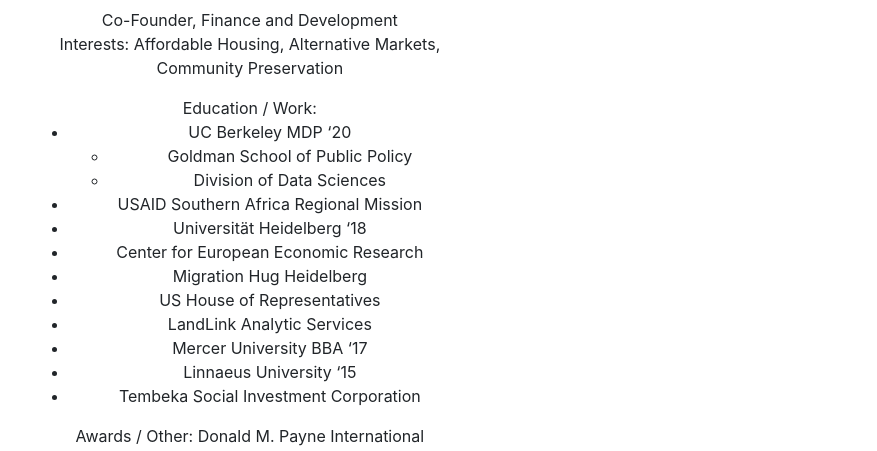
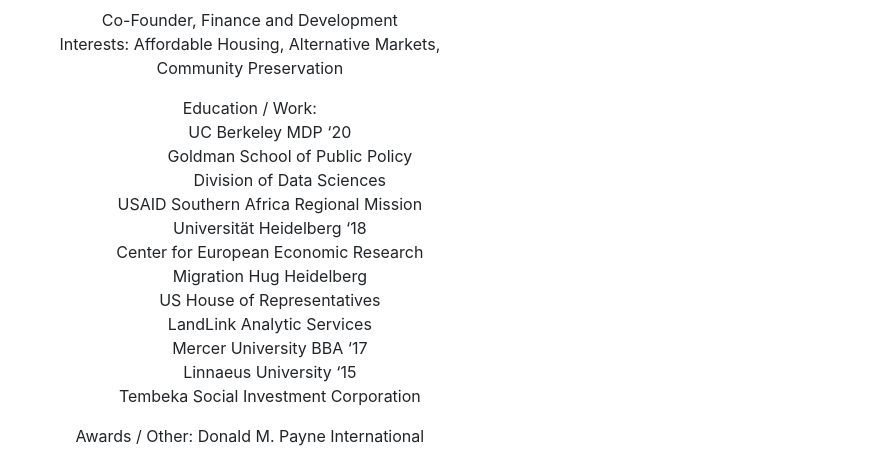
Before and after one commit to housing-coopnet/coopnet, a React (Create React App) app in the folder coopnetsite/: page /about in a window 1280 px wide. Shown: the part 1389-1840 px from the top of the page, without its empty margins (60-937 px from the left). Built offline with nearby package versions, Linux system fonts and the light colour scheme.

Commit message:
get rid of bullet points

```diff
--- a/coopnetsite/src/components/FAQ.js
+++ b/coopnetsite/src/components/FAQ.js
@@ -10,6 +10,7 @@
 <Row>
   <Col>
     <p>
+
     Lorem ipsum dolor sit amet, consectetur adipiscing elit. Maecenas mi diam, accumsan id ante ut, interdum ullamcorper quam. Suspendisse urna turpis, tempus sed ipsum sed, porta finibus tellus. Morbi vitae consectetur mi, vel facilisis massa. Etiam bibendum vestibulum ultricies. Donec pulvinar est a odio tempor, eu suscipit enim tincidunt. Aliquam ipsum ipsum, mattis at dapibus quis, faucibus eget mi. Duis id nibh id ligula aliquam eleifend nec non risus. Etiam malesuada varius blandit. Maecenas dapibus magna ut orci auctor rhoncus. Aenean feugiat tincidunt rhoncus. Etiam molestie laoreet ligula a dapibus. Praesent eu felis eu sapien viverra rhoncus ut eu risus. Morbi pellentesque eros vel ultrices bibendum. Morbi auctor nunc ac tristique pellentesque.
     </p>
     </Col>
--- a/coopnetsite/src/stylesheets/App.css
+++ b/coopnetsite/src/stylesheets/App.css
@@ -232,3 +232,7 @@
 .navBreaker {
   width: 100%;
 }
+
+ul, li{
+list-style: none;
+}
```
